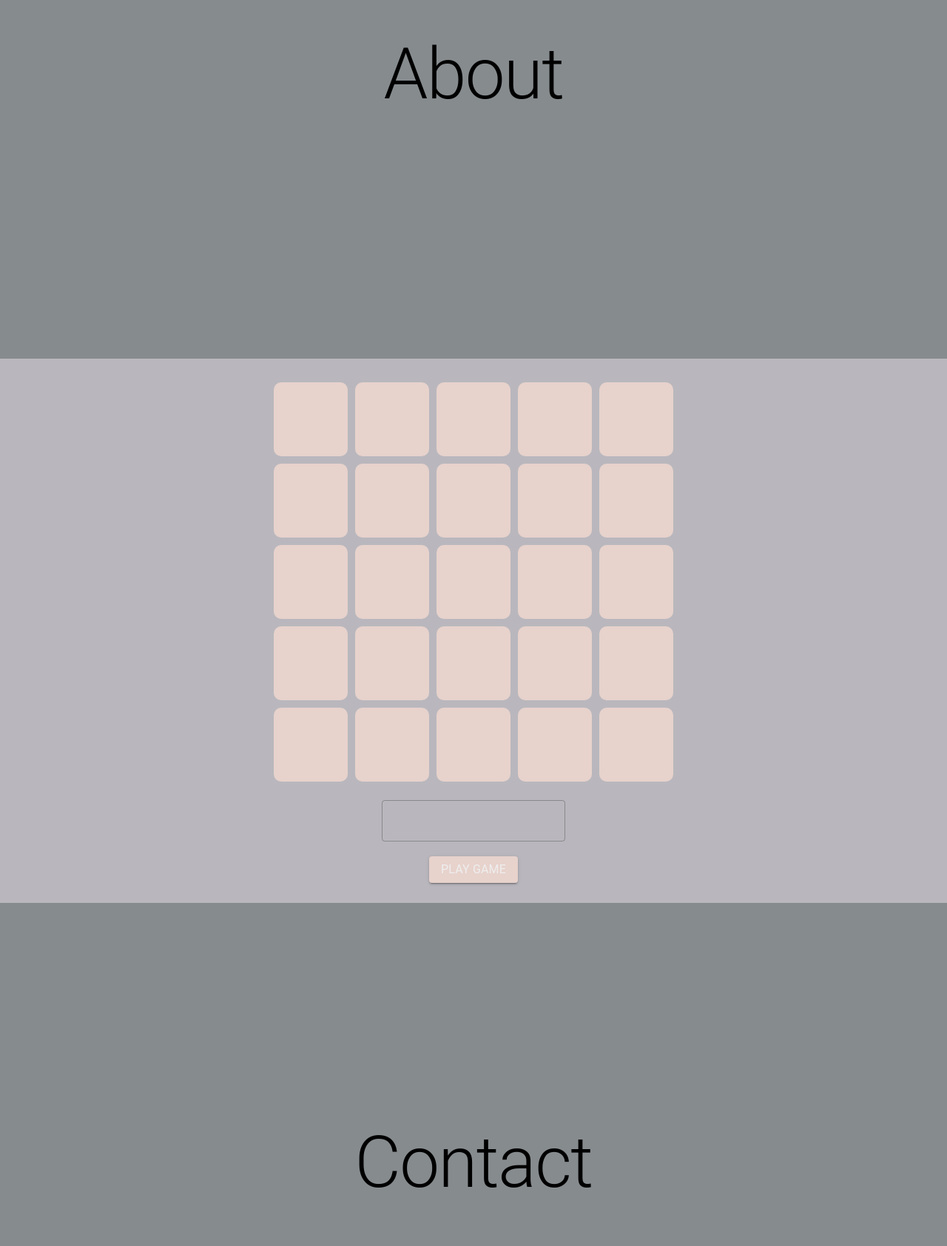
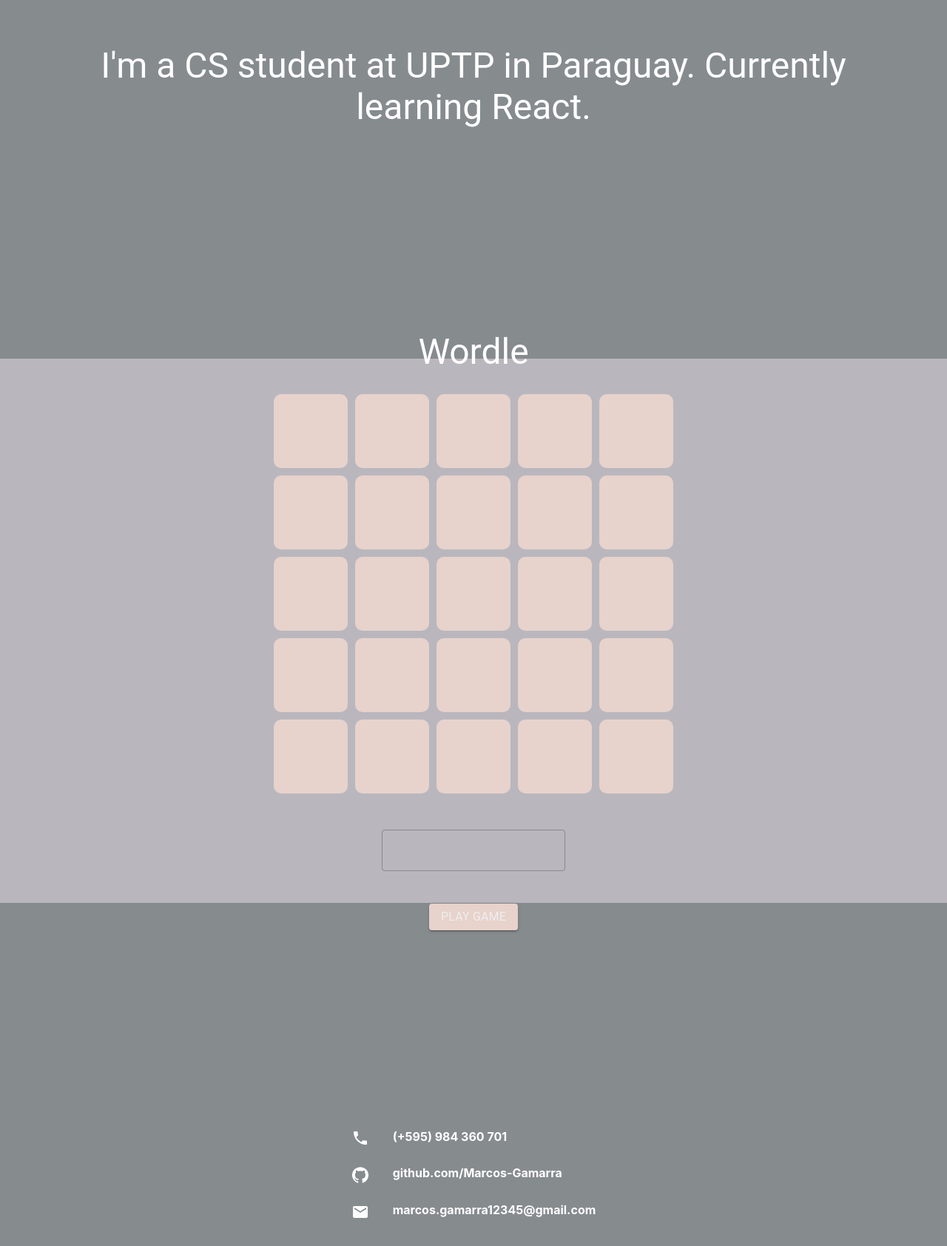
Before and after one commit to Marcos-Gamarra/personal_website, a React (Create React App) app: page / in a window 1280 px wide. Shown: the part 1051-2736 px from the top of the page at 74% size. Built offline with nearby package versions, Linux system fonts and the light colour scheme.

Commit message:
adds personal information to home, about, and contact page

```diff
--- a/src/App.js
+++ b/src/App.js
@@ -16,6 +16,10 @@ const theme = createTheme({
         secondary: {
             main: '#EEEDE7',
         },
+        text: {
+            primary: '#FFFFFF',
+            secondary: '#000000',
+        },
     },
 });
 
--- a/src/components/AppBar.js
+++ b/src/components/AppBar.js
@@ -3,8 +3,6 @@ import * as mui from '@mui/material';
 import MenuIcon from '@mui/icons-material/Menu';
 import useMediaQuery from '@mui/material/useMediaQuery';
 import Drawer from './Drawer';
-
-;
 
 const AppBarDesktop = ({ homeRef, aboutRef, contactRef, projectsRef }) => {
     const scrollToRef = (ref) => {
--- a/src/pages/About.js
+++ b/src/pages/About.js
@@ -9,6 +9,7 @@ const About = React.forwardRef((_, ref) => {
                     display: 'flex',
                     justifyContent: 'center',
                     alignItems: 'center',
+                    textAlign: 'center',
                     height: {
                         //For mobile, appbar height is 56px
                         //appbar height in desktop is 64px
@@ -18,8 +19,16 @@ const About = React.forwardRef((_, ref) => {
                     bgcolor: 'background.paper',
                 }}
             >
-        <mui.Typography variant="h1" component="div" gutterBottom>
-          About
+                <mui.Typography
+                    variant="h3"
+                    component="div"
+                    padding={10}
+                    sx={{
+                        display: 'flex',
+                        color: 'white',
+                    }}
+                >
+                    I'm a CS student at UPTP in Paraguay. Currently learning React.
                 </mui.Typography>
             </mui.Box>
         </mui.Grid>
--- a/src/pages/Contact.js
+++ b/src/pages/Contact.js
@@ -1,7 +1,18 @@
 import * as React from 'react';
 import * as mui from '@mui/material';
+import EmailIcon from '@mui/icons-material/Email';
+import GitHubIcon from '@mui/icons-material/GitHub';
+import PhoneIcon from '@mui/icons-material/Phone';
 
 const Contact = React.forwardRef((_, ref) => {
+    const typographyProps = {
+        variant: 'body3',
+        component: 'div',
+        gutterBottom: true,
+        color: 'white',
+        fontWeight: 'bold',
+    };
+
     return (
         <mui.Grid item xs={12} ref={ref}>
             <mui.Box
@@ -18,11 +29,45 @@ const Contact = React.forwardRef((_, ref) => {
                     bgcolor: 'background.paper'
                 }}
             >
-        <mui.Typography variant="h1" component="div" gutterBottom>
-          Contact
-        </mui.Typography>
+                <mui.List>
+
+                    <mui.ListItem>
+                        <mui.ListItemIcon sx={{ color: 'white' }}>
+                            <PhoneIcon />
+                        </mui.ListItemIcon>
+                        <mui.ListItemText
+                            primary="(+595) 984 360 701"
+                            primaryTypographyProps={typographyProps}
+                        />
+                    </mui.ListItem>
+
+                    <mui.ListItemButton
+                        onClick={() => {
+                            window.open("https://github.com/Marcos-Gamarra");
+                        }}
+                    >
+                        <mui.ListItemIcon sx={{ color: 'white' }}>
+                            <GitHubIcon />
+                        </mui.ListItemIcon>
+                        <mui.ListItemText
+                            primary="github.com/Marcos-Gamarra"
+                            primaryTypographyProps={typographyProps}
+                        />
+                    </mui.ListItemButton>
+
+                    <mui.ListItem>
+                        <mui.ListItemIcon sx={{ color: 'white' }}>
+                            <EmailIcon />
+                        </mui.ListItemIcon>
+                        <mui.ListItemText
+                            primary="marcos.gamarra12345@gmail.com"
+                            primaryTypographyProps={typographyProps}
+                        />
+                    </mui.ListItem>
+
+                </mui.List>
             </mui.Box>
-    </mui.Grid>
+        </mui.Grid >
     );
 })
 
--- a/src/pages/Home.js
+++ b/src/pages/Home.js
@@ -18,8 +18,8 @@ const Home = React.forwardRef((_, ref) => {
           bgcolor: 'background.default',
         }}
       >
-        <mui.Typography variant="h1" component="div" gutterBottom>
-          Home
+        <mui.Typography variant="h1" component="div" gutterBottom color="white">
+            Hi, I'm Marcos.
         </mui.Typography>
       </mui.Box>
     </mui.Grid>
--- a/src/pages/wordle/WordleDesktop.js
+++ b/src/pages/wordle/WordleDesktop.js
@@ -16,6 +16,7 @@ const Square = (letter, color, key) => {
             }}
             key={key}
         >
+
             <mui.Typography variant="boxLetter" >
                 {letter}
             </mui.Typography>
@@ -80,7 +81,7 @@ const WordleDesktop = () => {
             return;
         }
 
-        const isValidWord = await checkWord(inputRef.current?.value);
+        const isValidWord = await checkWord(inputRef.current.value);
 
         if (isValidWord === false) {
             alert("Not a valid word");
@@ -169,7 +170,11 @@ const WordleDesktop = () => {
         <mui.Stack
             alignItems="center"
             justifyContent="center"
+            spacing={3}
         >
+            <mui.Typography variant="h3" component="div" color="white">
+                Wordle
+            </mui.Typography>
             <mui.Container
                 sx={{
                     display: 'flex',
--- a/src/pages/wordle/WordleMobile.js
+++ b/src/pages/wordle/WordleMobile.js
@@ -178,6 +178,9 @@ const WordleMobile = () => {
             alignItems="center"
             spacing={4}
         >
+            <Typography variant="h3" component="div" color="white">
+                Wordle
+            </Typography>
             <Box>
                 <Box display="flex">{squares[0]}</Box>
                 <Box display="flex">{squares[1]}</Box>
```
Lines whose indentation alone changed are shown as unchanged.
